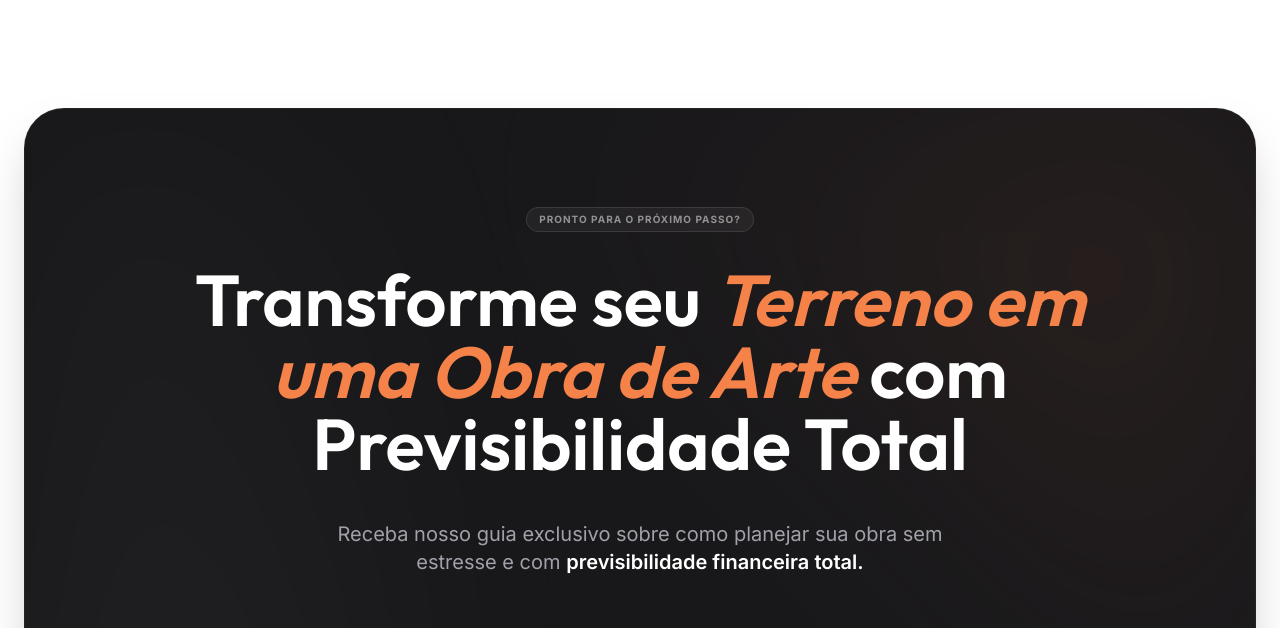
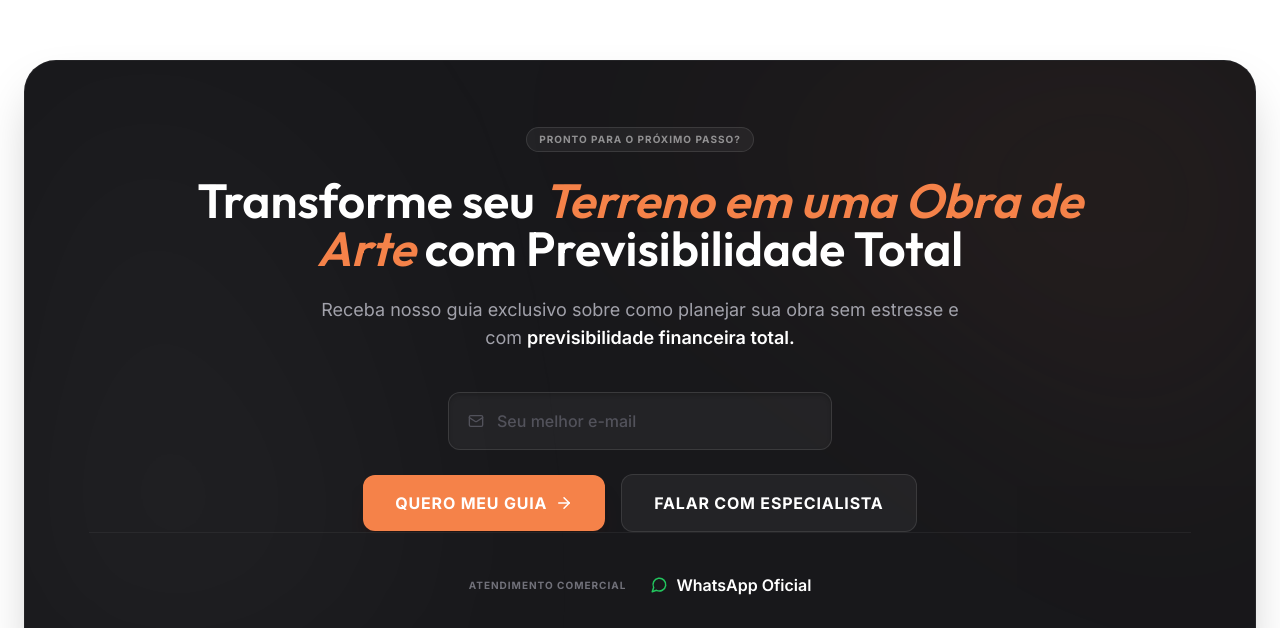
Before and after one commit to Eduardo19910319/archshop_final, a React (Vite) app: page / in a window 1280 px wide. Shown: the part 6373-7001 px from the top of the page. Built offline with nearby package versions, Linux system fonts and the light colour scheme.

Commit message:
style: refine CaptureCTA for elegance and compactness

```diff
--- a/src/components/CaptureCTA.jsx
+++ b/src/components/CaptureCTA.jsx
@@ -4,48 +4,48 @@ import Reveal from './Reveal';
 
 const CaptureCTA = () => {
     return (
-        <section className="w-full pt-32 pb-64 bg-white relative overflow-hidden">
+        <section className="w-full pt-20 pb-32 bg-white relative overflow-hidden">
             <div className="container mx-auto px-4 sm:px-6 max-w-7xl relative z-10">
-                <div className="bg-zinc-900 border border-white/5 rounded-[2.5rem] p-8 md:p-16 lg:p-24 relative overflow-hidden text-center shadow-2xl flex flex-col items-center">
+                <div className="bg-zinc-900 border border-white/5 rounded-[2rem] p-8 md:p-12 lg:p-16 relative overflow-hidden text-center shadow-2xl flex flex-col items-center">
                     {/* Background Detail - Enhanced Gradient */}
                     <div className="absolute top-0 right-0 w-2/3 h-full bg-gradient-to-bl from-archshop-orange/20 via-transparent to-transparent blur-[120px] pointer-events-none opacity-60"></div>
                     <div className="absolute bottom-0 left-0 w-1/3 h-full bg-gradient-to-tr from-white/5 to-transparent blur-[100px] pointer-events-none"></div>
 
                     <Reveal direction="up">
-                        <div className="inline-flex items-center gap-2 px-3 py-1 rounded-full bg-white/5 border border-white/10 text-white/50 text-[10px] font-bold uppercase tracking-widest mb-8">
+                        <div className="inline-flex items-center gap-2 px-3 py-1 rounded-full bg-white/5 border border-white/10 text-white/50 text-[10px] font-bold uppercase tracking-widest mb-6">
                             Pronto para o próximo passo?
                         </div>
                     </Reveal>
 
                     <Reveal direction="up" delay={0.1}>
-                        <h2 className="text-4xl md:text-5xl lg:text-7xl font-semibold text-white mb-10 leading-[1.1] font-outfit uppercase-none max-w-4xl mx-auto">
+                        <h2 className="text-3xl md:text-4xl lg:text-5xl font-semibold text-white mb-6 leading-tight font-outfit uppercase-none max-w-4xl mx-auto">
                             Transforme seu <span className="text-archshop-orange italic">Terreno em uma Obra de Arte</span> com Previsibilidade Total
                         </h2>
                     </Reveal>
 
                     <Reveal direction="up" delay={0.2}>
-                        <p className="text-zinc-400 text-lg md:text-xl mb-16 max-w-2xl mx-auto font-light leading-relaxed">
+                        <p className="text-zinc-400 text-base md:text-lg mb-10 max-w-2xl mx-auto font-light leading-relaxed">
                             Receba nosso guia exclusivo sobre como planejar sua obra sem estresse e com <strong className="font-semibold text-white">previsibilidade financeira total.</strong>
                         </p>
                     </Reveal>
 
-                    <div className="flex flex-col items-center justify-center relative z-10 w-full max-w-2xl mx-auto">
-                        <Reveal direction="up" delay={0.3} className="w-full mb-8">
-                            <div className="relative group max-w-md mx-auto">
-                                <Mail className="absolute left-6 top-1/2 -translate-y-1/2 text-zinc-600 w-5 h-5 group-focus-within:text-archshop-orange transition-colors" />
+                    <div className="flex flex-col items-center justify-center relative z-10 w-full max-w-xl mx-auto">
+                        <Reveal direction="up" delay={0.3} className="w-full mb-6">
+                            <div className="relative group max-w-sm mx-auto">
+                                <Mail className="absolute left-5 top-1/2 -translate-y-1/2 text-zinc-600 w-4 h-4 group-focus-within:text-archshop-orange transition-colors" />
                                 <input
                                     type="email"
                                     placeholder="Seu melhor e-mail"
-                                    className="w-full bg-white/5 border border-white/10 rounded-2xl py-6 pl-14 pr-6 text-white focus:outline-none focus:border-archshop-orange transition-all placeholder:text-zinc-600 font-medium text-lg text-center md:text-left shadow-inner shadow-black/20"
+                                    className="w-full bg-white/5 border border-white/10 rounded-xl py-4 pl-12 pr-6 text-white focus:outline-none focus:border-archshop-orange transition-all placeholder:text-zinc-600 font-medium text-base text-center md:text-left shadow-inner shadow-black/20"
                                 />
                             </div>
                         </Reveal>
                         <Reveal direction="up" delay={0.4} className="w-full">
                             <div className="flex flex-col sm:flex-row items-center justify-center gap-4">
-                                <button className="w-full sm:w-auto min-w-[240px] bg-archshop-orange hover:bg-orange-600 text-white font-bold py-6 px-10 rounded-2xl transition-all flex items-center justify-center gap-3 group shadow-2xl shadow-orange-950/40 text-base md:text-lg uppercase tracking-wider">
-                                    Quero meu Guia <ArrowRight size={20} className="group-hover:translate-x-1 transition-transform" />
+                                <button className="w-full sm:w-auto min-w-[200px] bg-archshop-orange hover:bg-orange-600 text-white font-bold py-4 px-8 rounded-xl transition-all flex items-center justify-center gap-2 group shadow-xl shadow-orange-950/20 text-sm md:text-base uppercase tracking-wider">
+                                    Quero meu Guia <ArrowRight size={18} className="group-hover:translate-x-1 transition-transform" />
                                 </button>
-                                <button className="w-full sm:w-auto min-w-[240px] bg-white/5 hover:bg-white/10 text-white font-bold py-6 px-10 rounded-2xl transition-all flex items-center justify-center gap-3 border border-white/10 text-base md:text-lg uppercase tracking-wider">
+                                <button className="w-full sm:w-auto min-w-[200px] bg-white/5 hover:bg-white/10 text-white font-bold py-4 px-8 rounded-xl transition-all flex items-center justify-center gap-2 border border-white/10 text-sm md:text-base uppercase tracking-wider">
                                     Falar com Especialista
                                 </button>
                             </div>
```
